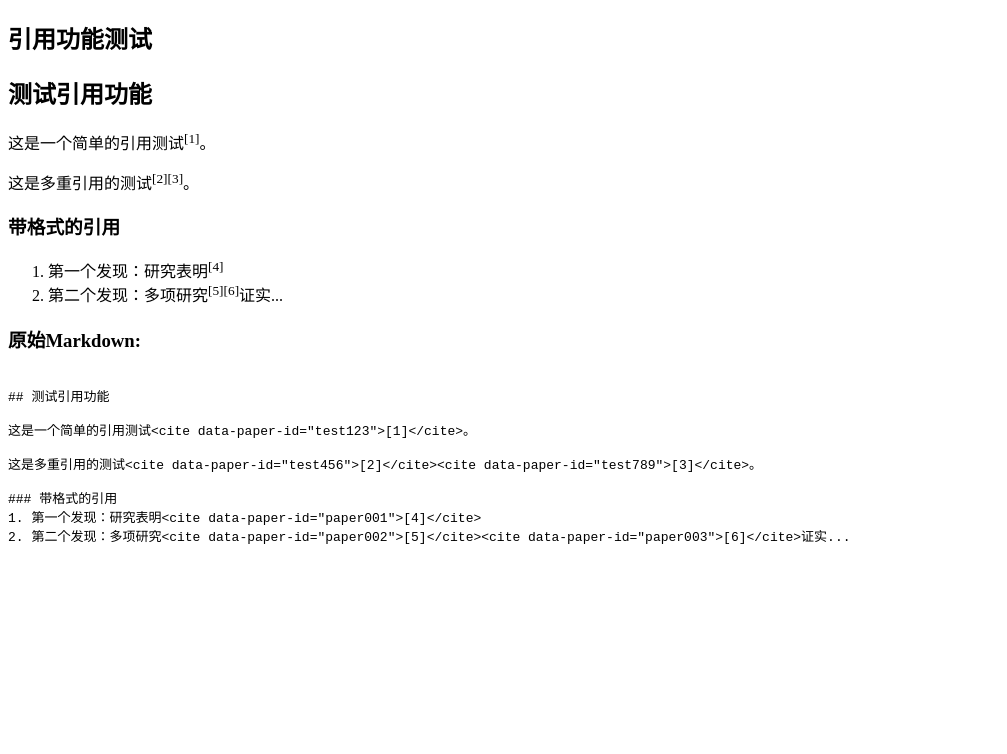
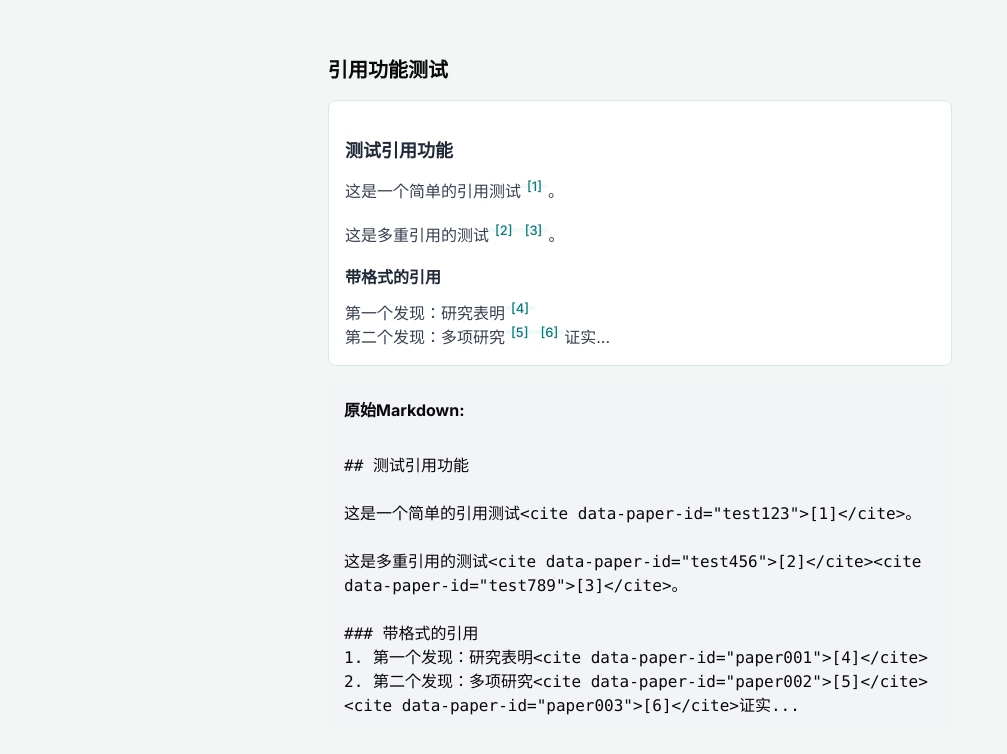
Before and after one commit to LiuHuaize/easyscholar, a Next.js app: page /test in a window 1280 px wide. Shown: the top 754 px of the page, without its empty margins (0-1007 px from the left). Built offline with nearby package versions, Linux system fonts and the light colour scheme.

Commit message:
修改vercel部署问题

```diff
--- /dev/null
+++ b/src/app/layout.tsx
@@ -0,0 +1,22 @@
+import type { Metadata } from 'next'
+import { Inter } from 'next/font/google'
+import './globals.css'
+
+const inter = Inter({ subsets: ['latin'] })
+
+export const metadata: Metadata = {
+  title: 'Easy Scholar',
+  description: 'Your academic assistant',
+}
+
+export default function RootLayout({
+  children,
+}: {
+  children: React.ReactNode
+}) {
+  return (
+    <html lang="en">
+      <body className={inter.className}>{children}</body>
+    </html>
+  )
+}
```
